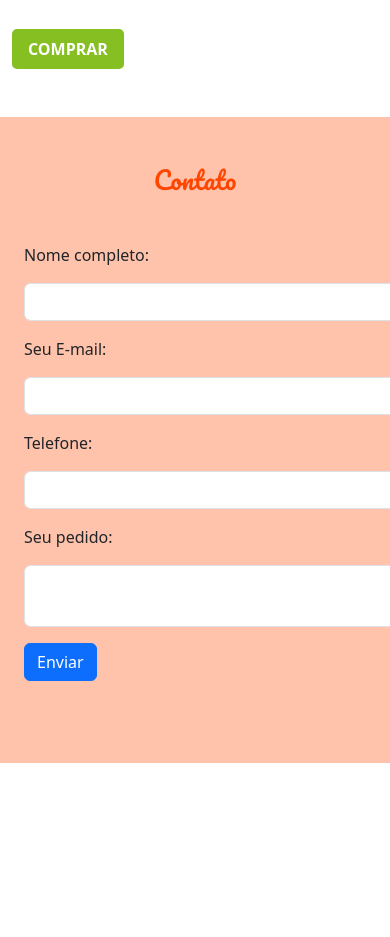
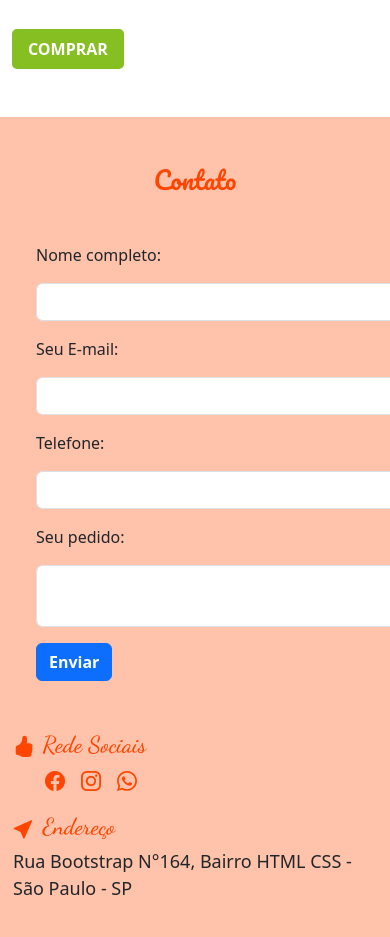
Before and after one commit to GustavobFarias/BurgerMania, a plain HTML site: page index.html in a window 390 px wide. Shown: the part 9093-10030 px from the top of the page. Before the commit the page ends 9856 px from the top, so only its background shows below. Drawn offline with nearby package versions, Linux system fonts and the light colour scheme; a web font is replaced by a local one.

Commit message:
commit atualizado

```diff
--- a/index.html
+++ b/index.html
@@ -454,7 +454,10 @@
             </div>
         </section>
         <section id="contato">
+            <div class="container">
                 <h2 class="text-color text-center mt-5 mb-5 pt-5">Contato</h2>
+                <div class="row">
+                    <div class="col-md-6">
                         <div id="form" class="form-check">
                             <form>
                                 <label class="form-label mb-3" for="name">Nome completo: </label>
@@ -465,8 +468,41 @@
                                 <input class="form-control mb-3" type="tel" required>
                                 <label for="mensagem" class="mb-3">Seu pedido: </label>
                                 <textarea class="form-control" required></textarea>
-                    <button class="btn btn-primary mt-3 mb-5">Enviar</button>
+                                <button class="btn btn-primary fw-bold mt-3 mb-5">Enviar</button>
                             </form>
+                        </div>
+                    </div>
+                    <div class="col-md-6 endereco">
+                        <div class="rede-sociais d-flex">
+                            <i class="bi bi-hand-thumbs-up-fill fs-4"></i>
+                            <h3 id="rede-sociais" class="fs-3 text-color">Rede Sociais</h3>
+                        </div>
+                        <ul id="rede-sociais-link">
+                            <li>
+                                <a href="#">
+                                    <i class="bi bi-facebook fs-5"></i>
+                                </a>
+                            </li>
+                            <li>
+                                <a href="#">
+                                    <i class="bi bi-instagram fs-5"></i>
+                                </a>
+                            </li>
+                            <li>
+                                <a href="#">
+                                    <i class="bi bi-whatsapp fs-5"></i>
+                                </a>
+                            </li>
+                        </ul>
+                        <div class="d-flex">
+                            <i class="bi bi-cursor-fill fs-4"></i>
+                            <h3 id="rede-sociais" class="fs-3 text-color">Endereço</h3>
+                        </div>
+                        <p>
+                            Rua Bootstrap N°164, Bairro HTML CSS - São Paulo - SP
+                        </p>
+                    </div>
+                </div>
             </div>
         </section>
     </div>
--- a/main.css
+++ b/main.css
@@ -96,6 +96,30 @@ p {
     width: 500px;
 }
 
+#rede-sociais {
+    font-family: "Dancing Script", cursive;
+}
+
+i {
+    color: #FF4500;
+    padding-right: 8px;
+}
+
+#rede-sociais-link {
+    list-style: none;
+    display: flex;
+}
+
+#rede-sociais-link li a {
+    padding-right: 8px;
+}
+
+@media screen and (max-width: 1199px) {
+    .endereco {
+        margin-left: 1px;
+    }
+}
+
 @media screen and (max-width: 991px) {
     .nav {
         padding-top: 16px;
```
Lines whose indentation alone changed are shown as unchanged.
